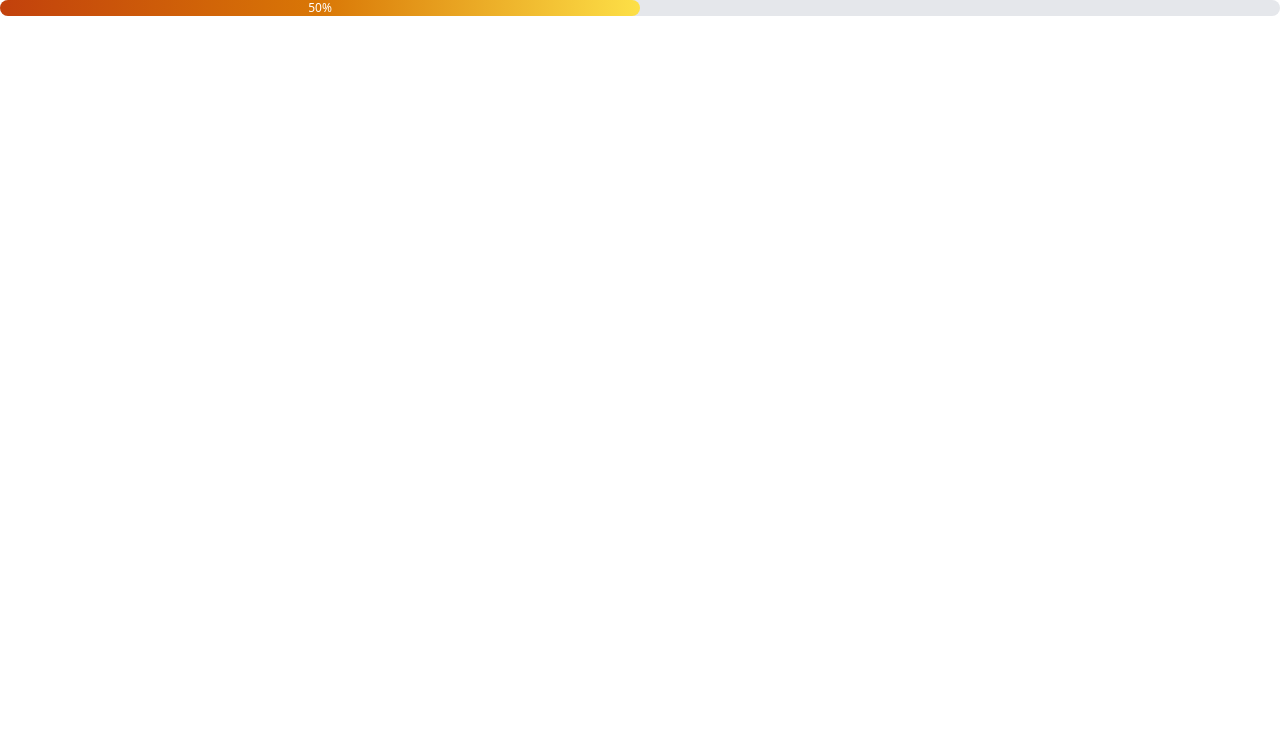
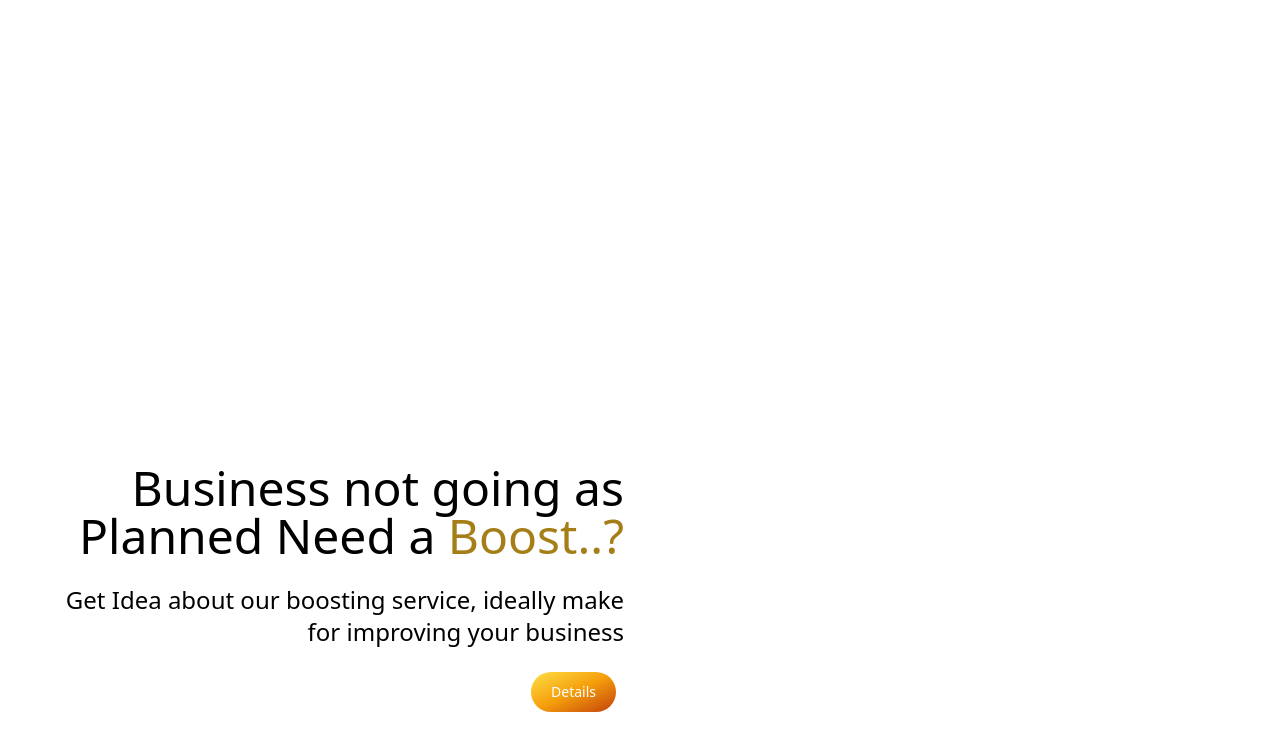
Before and after one commit to SCS3214-Group-21/frontend, a React (Vite) app: page / in a window 1280 px wide. Shown: the top 750 px of the page. Built offline with nearby package versions, Linux system fonts and the light colour scheme.

Commit message:
Create StatusCard component

```diff
--- a/src/App.jsx
+++ b/src/App.jsx
@@ -1,12 +1,25 @@
-import './App.css'
-import RegisterProgress from './components/ui/RegisterProgress'
+import "./App.css";
+import RegisterProgress from "./components/ui/RegisterProgress";
+import SelectionCard from "./components/common/SectionCard";
+import StatusCard from "./components/common/StatusCard";
 
 function App() {
   return (
     <>
-      <RegisterProgress precentage={50}></RegisterProgress>
+      {/* <RegisterProgress precentage={50}></RegisterProgress>
+      <SelectionCard title={'DreamWed'} subtitle={"WedEase"} buttontext={"Login"}></SelectionCard> */}
+      <div className="absolute  bottom-10 left-6 text-right">
+      <StatusCard
+        title={"Business not going as Planned Need a"}
+        subtitle={"Boost..?"}
+        paragraph={
+          "Get Idea about our boosting service, ideally make for improving your business"
+        }
+        button={"Details"}
+      />
+      </div>
     </>
-  )
+  );
 }
 
-export default App
+export default App;
--- /dev/null
+++ b/src/components/common/StatusCard.jsx
@@ -0,0 +1,20 @@
+import React from "react";
+import PrimaryButton from "../ui/PrimaryButton";
+
+function SectionCard(props) {
+  const { title, subtitle, paragraph, button } = props;
+
+  return (
+    <div className="z-10 p-10 w-72 sm:w-[30rem] md:w-[40rem] bg-white rounded-3xl shadow-custom-inset bg-opacity-50 backdrop-blur-sm">
+      <h1 className="text-black font-sans font-normal text-4xl sm:text-5xl">
+        {title} <span className="text-custom-primary">{subtitle}</span>
+      </h1>
+      <br />
+      <p className="text-black font-sans text-xl sm:text-2xl">{paragraph}</p>
+      <br />
+      <PrimaryButton text={button}></PrimaryButton>
+    </div>
+  );
+}
+
+export default SectionCard;
--- a/tailwind.config.js
+++ b/tailwind.config.js
@@ -5,7 +5,27 @@ export default {
     "./src/**/*.{js,ts,jsx,tsx}"
   ],
   theme: {
-    extend: {},
+    extend: {
+      borderColor: {
+        'custom-primary': '#A57E17',
+        'custom-secondary': '#006972',
+        'custom-gray': '#ECF2F3',
+      },
+      backgroundColor: {
+        'custom-primary': '#A57E17',
+        'custom-secondary': '#006972',
+        'custom-gray': '#ECF2F3',
+        'white-80': 'rgba(255, 255, 255, 0.8)',
+      },
+      textColor: {
+        'custom-primary': '#A57E17',
+        'custom-secondary': '#006972',
+        'custom-gray': '#ECF2F3',
+      },
+      boxShadow: {
+        'custom-inset': 'inset 0px 5px 10px 0px rgba(255, 255, 255, 1)',
+      },
+    },
   },
   plugins: [],
 }
```
Also changed, not shown: src/components/common/UnregHeader.jsx (added), src/components/common/unreg-header.jsx (deleted).
